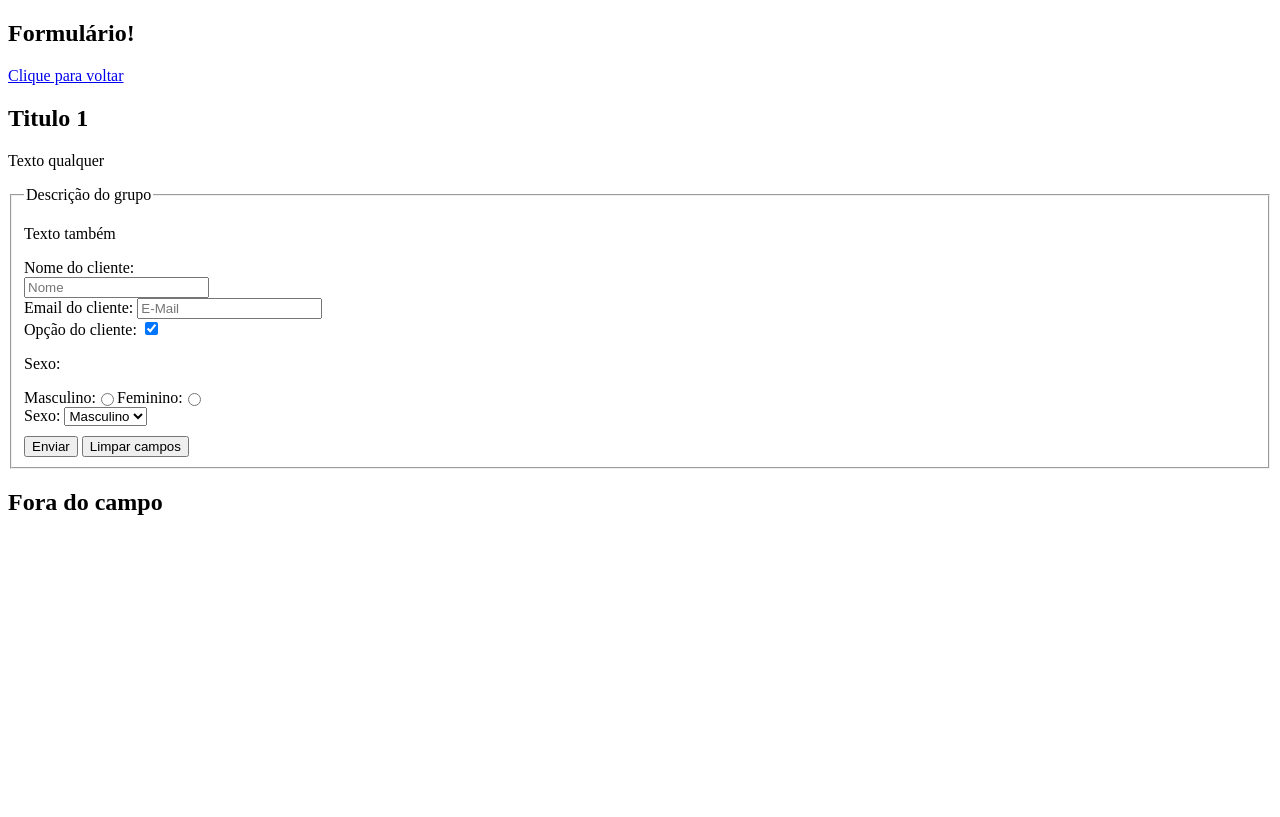
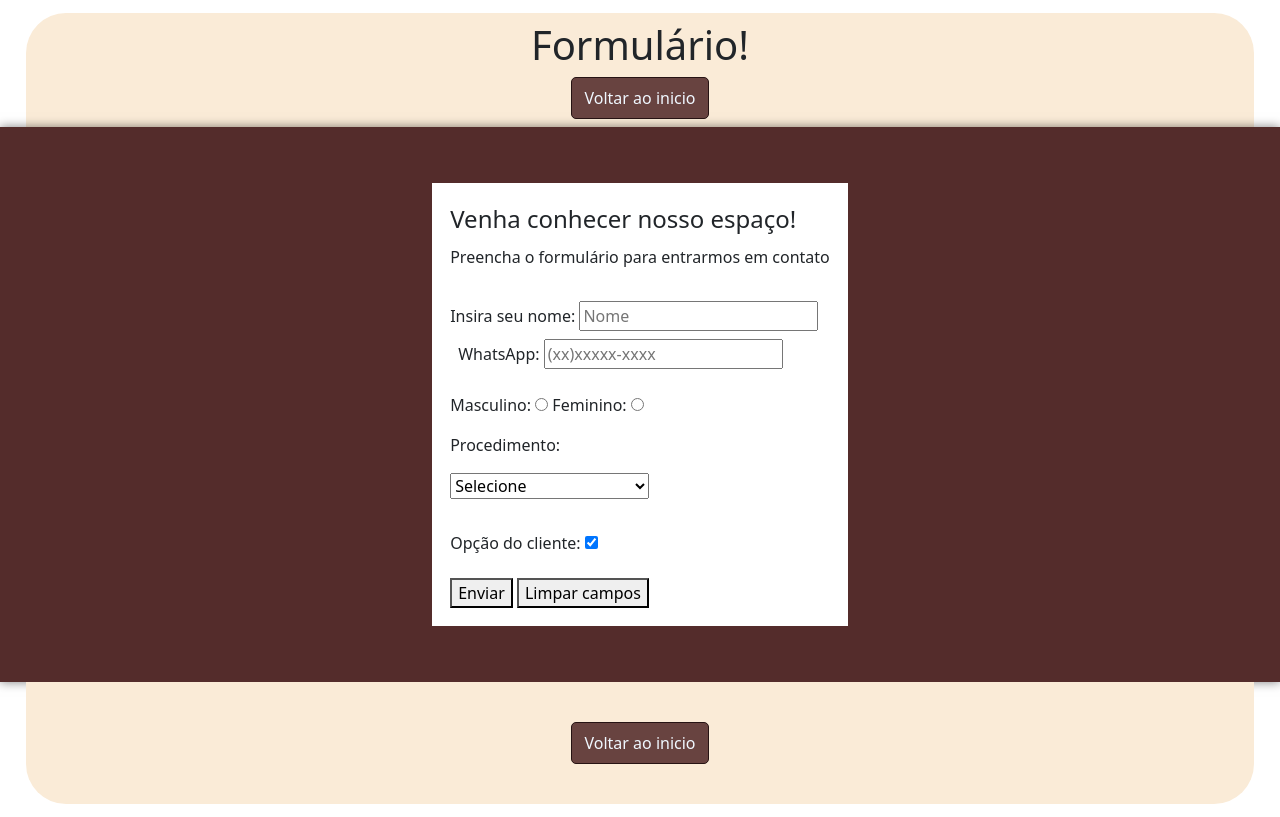
Before and after one commit to leo704/Trabalho1, a plain HTML site: page formulario.html in a window 1280 px wide. Drawn offline with nearby package versions, Linux system fonts and the light colour scheme.

Commit message:
continuação da construção

```diff
--- /dev/null
+++ b/CSS/estiloFormulario.css
@@ -0,0 +1,70 @@
+#botaoIrInicio {
+  background-color: #542c2bdf;
+  color: aliceblue;
+  border: 1px solid #261313;
+  padding: 1vh 1vw;
+  border-radius: 5px;
+  text-decoration: none;
+  font-size: 16px;
+}
+
+section {
+  display: flex;
+  justify-content: center;
+  text-align: justify;
+  align-items: center;
+}
+
+#formularioInicio {
+  height: fit-content;
+  width: 96%;
+  margin-left: 2%;
+  background-color: antiquewhite;
+  margin-top: 1vw;
+  flex-direction: column;
+  border-radius: 40px 40px 0px 0px;
+}
+
+#formularioFormulario {
+  background-color: #542c2b;
+  height: fit-content;
+  justify-content: center;
+  box-shadow: 0 0 10px rgba(0, 0, 0, 0.5);
+}
+#formularioFim {
+  height: fit-content;
+  width: 96%;
+  margin-left: 2%;
+  background-color: antiquewhite;
+  margin-bottom: 1vw;
+  border-radius: 0px 0px 40px 40px;
+}
+/*
+#formulario {
+  background-color: antiquewhite;
+  height: fit-content;
+  padding: 15px;
+  width: 96%;
+  display: flex;
+  justify-content: center;
+}*/
+
+fieldset {
+  margin: 7vh;
+  padding: 10px;
+  display: flex;
+  flex-direction: column;
+  width: fit-content;
+  background-color: white;
+}
+fieldset div {
+  margin: 5px;
+  width: fit-content;
+  padding: 3px;
+}
+#txtInicio{
+  display: flex;
+  flex-direction: column;
+  align-items: center;
+  margin:1vh;
+}
--- a/formulario.html
+++ b/formulario.html
@@ -5,24 +5,48 @@
     <meta http-equiv="X-UA-Compatible" content="IE=edge" />
     <meta name="viewport" content="width=device-width, initial-scale=1.0" />
     <title>Formulário</title>
-    <link rel="stylesheet" href="./CSS/estilo.css" />
+    <link
+      href="https://cdn.jsdelivr.net/npm/bootstrap@5.3.0-alpha3/dist/css/bootstrap.min.css"
+      rel="stylesheet"
+      integrity="sha384-KK94CHFLLe+nY2dmCWGMq91rCGa5gtU4mk92HdvYe+M/SXH301p5ILy+dN9+nJOZ"
+      crossorigin="anonymous"
+    />
+
+    <link rel="stylesheet" href="./CSS/estiloFormulario.css" />
+    <script defer type="text/javascript" src="./JS/codigo.js"></script>
+
+    <meta
+      name="description"
+      content="Esta é uma que recolhe informações do usuário para posterior contato"
+    />
+    <meta name="keywords" content="cachos, crespos, salao, salão, itabira" />
+    <meta name="author" content="Rozeli Martins" />
   </head>
-
+  <!-- Aluno: Leonardo Tiago Evangelista -->
   <body>
-    <section id="formularioComeco">
+    <section id="formularioInicio">
+      <div id="txtInicio">
         <h1>Formulário!</h1>
-      <a id="voltar" href="./index.html">Clique para voltar</a>
-      <br>
+        <a href="./index.html"
+          ><button id="botaoIrInicio">Voltar ao inicio</button></a
+        >
+      </div>
     </section>
     <section id="formularioFormulario">
-        <form action="#" method="get" target="_blank" autocomplete="off">
-          <h1>Titulo 1</h1>
-          <p>Texto qualquer</p>
+      <form
+        id="formulario"
+        action="#"
+        method="get"
+        target="_blank"
+        autocomplete="off"
+      >
         <fieldset>
-            <legend>Descrição do grupo</legend>
-            <p>Texto também</p>
-            <label for="nameCli">Nome do cliente: </label>
-            <div>
+          <div id="cabecarioFormulario">
+            <legend>Venha conhecer nosso espaço!</legend>
+            <p>Preencha o formulário para entrarmos em contato</p>
+          </div>
+          <div id="recolheNome">
+            <label for="nameCli">Insira seu nome: </label>
             <input
               type="text"
               id="nameCli"
@@ -30,22 +54,18 @@
               placeholder="Nome"
               required
             />
+            <div id="recolheWpp">
+              <label for="telWppCli">WhatsApp: </label>
+              <input
+                type="tel"
+                id="wppCli"
+                name="telWppCli"
+                placeholder="(xx)xxxxx-xxxx"
+                required
+              />
+            </div>
           </div>
           <div>
-              <label for="mailCli">Email do cliente: </label>
-              <input
-                type="email"
-                id="mailCli"
-                name="txtMailCli"
-                placeholder="E-Mail"
-              />
-            </div>
-            <div>
-              <label for="optCli">Opção do cliente: </label>
-              <input type="checkbox" id="optCli" name="chkOptCli" checked />
-            </div>
-            <p>Sexo:</p>
-            <div style="display: flex">
             <label for="optSexMas">Masculino: </label>
             <input type="radio" id="optSexMas" name="sexCli" value="Mas" />
 
@@ -54,11 +74,24 @@
           </div>
 
           <div>
-              <label for="optSexFem">Sexo: </label>
-              <select id="cmbSexo" name="optCmbSexo">
-                <option value="M" label="Masculino"></option>
-                <option value="F" label="Feminino"></option>
+            <p>Procedimento:</p>
+            <p>
+              <select id="cmbProcd" name="optCmbProced">
+                <option value="null" label="Selecione"></option>
+                <option
+                  value="avaliacao"
+                  label="Agendar uma avaliação"
+                ></option>
+                <option value="corte" label="Corte"></option>
+                <option value="tintura" label="Tintura"></option>
+                <option value="outro" label="Outro"></option>
               </select>
+            </p>
+          </div>
+
+          <div>
+            <label for="optCli">Opção do cliente: </label>
+            <input type="checkbox" id="optCli" name="chkOptCli" checked />
           </div>
 
           <div style="display: block; padding-top: 10px; padding-right: 10px">
@@ -66,8 +99,12 @@
             <button type="reset">Limpar campos</button>
           </div>
         </fieldset>
-          <h1>Fora do campo</h1>
       </form>
+    </section>
+    <section id="formularioFim">
+      <a href="./index.html"
+        ><button id="botaoIrInicio" style="margin: 5vh">Voltar ao inicio</button></a
+      >
     </section>
   </body>
 </html>
```
Also changed, not shown: CSS/estilo.css (renamed from CSS/CSS2.css, +35 -18 lines), index.html (+11 -4 lines). Lines whose indentation alone changed are shown as unchanged.
